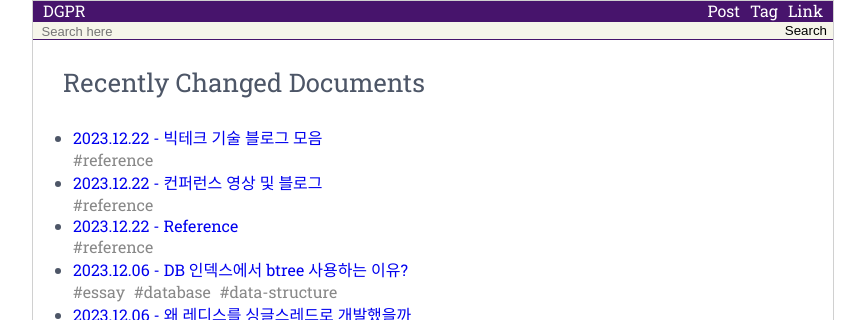
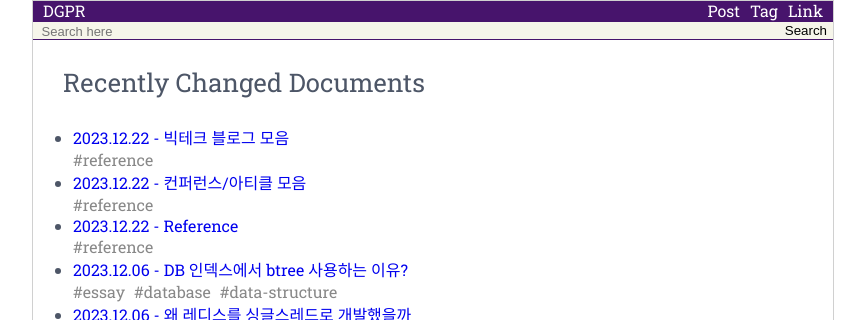
Before and after one commit to dgnppr/dgnppr.github.io, a Jekyll site: the page built from index.html, in a window 1280 px wide. Shown: the top 320 px of the page, without its empty margins (207-1072 px from the left). Built offline with Jekyll 4.4.1, drawn with Linux system fonts in a browser that asks for light colours.

Commit message:
Modify reference category

```diff
--- a/_wiki/reference/00_tech_blog.md
+++ b/_wiki/reference/00_tech_blog.md
@@ -1,6 +1,6 @@
 ---
 layout  : wiki
-title   : 빅테크 기술 블로그 모음
+title   : 빅테크 블로그 모음
 summary :
 date    : 2023-12-22 00:00:00 +0900
 updated : 2023-12-22 18:00:00 +0900
--- a/_wiki/reference/01_conference.md
+++ b/_wiki/reference/01_conference.md
@@ -1,6 +1,6 @@
 ---
 layout  : wiki
-title   : 컨퍼런스 영상 및 블로그
+title   : 컨퍼런스/아티클 모음
 summary :
 date    : 2023-12-22 00:00:00 +0900
 updated : 2023-12-22 00:00:00 +0900
--- a/data/metadata/reference/00_tech_blog.json
+++ b/data/metadata/reference/00_tech_blog.json
@@ -1,6 +1,6 @@
 {
  "type": "wiki",
- "title": "빅테크 기술 블로그 모음",
+ "title": "빅테크 블로그 모음",
  "summary": "",
  "parent": "reference",
  "url": "/wiki/reference/00_tech_blog",
--- a/data/metadata/reference/01_conference.json
+++ b/data/metadata/reference/01_conference.json
@@ -1,6 +1,6 @@
 {
  "type": "wiki",
- "title": "컨퍼런스 영상 및 블로그",
+ "title": "컨퍼런스/아티클 모음",
  "summary": "",
  "parent": "reference",
  "url": "/wiki/reference/01_conference",
```
Also changed, not shown: other parts of _wiki/reference/00_tech_blog.md (+1 -1 lines).
